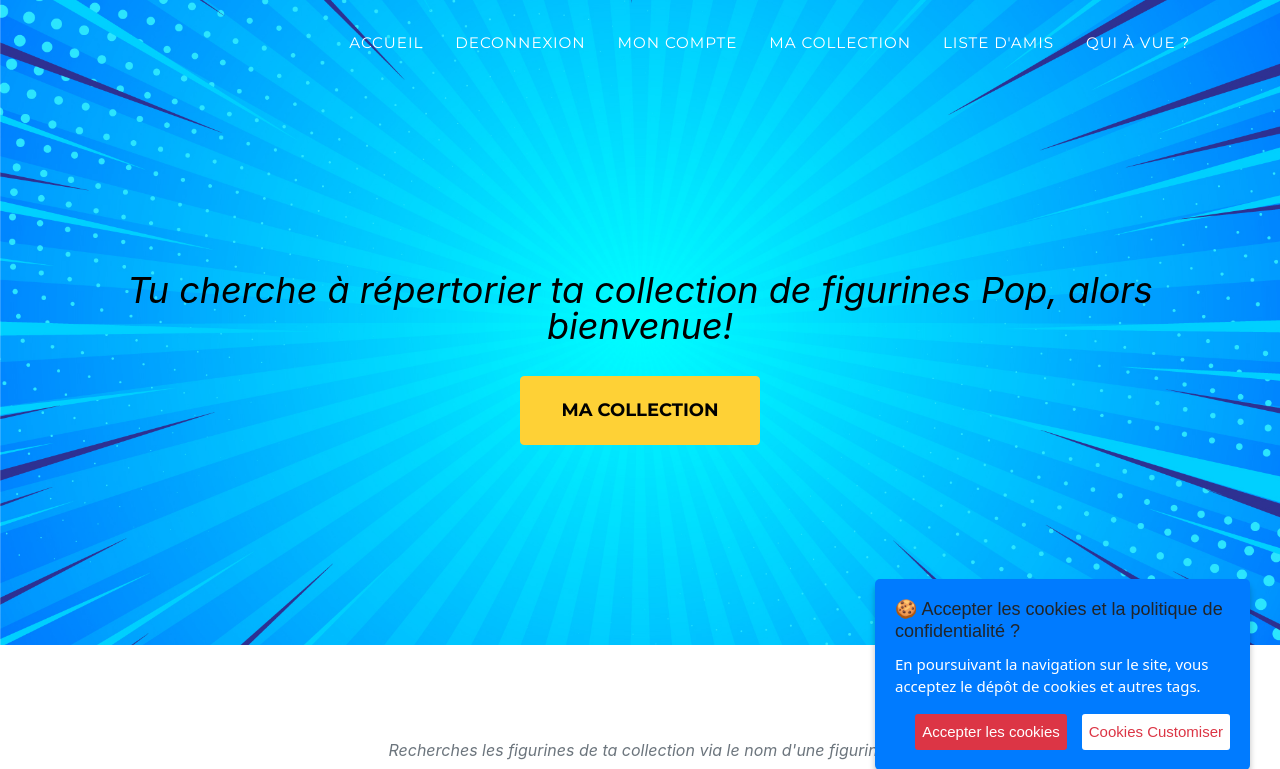
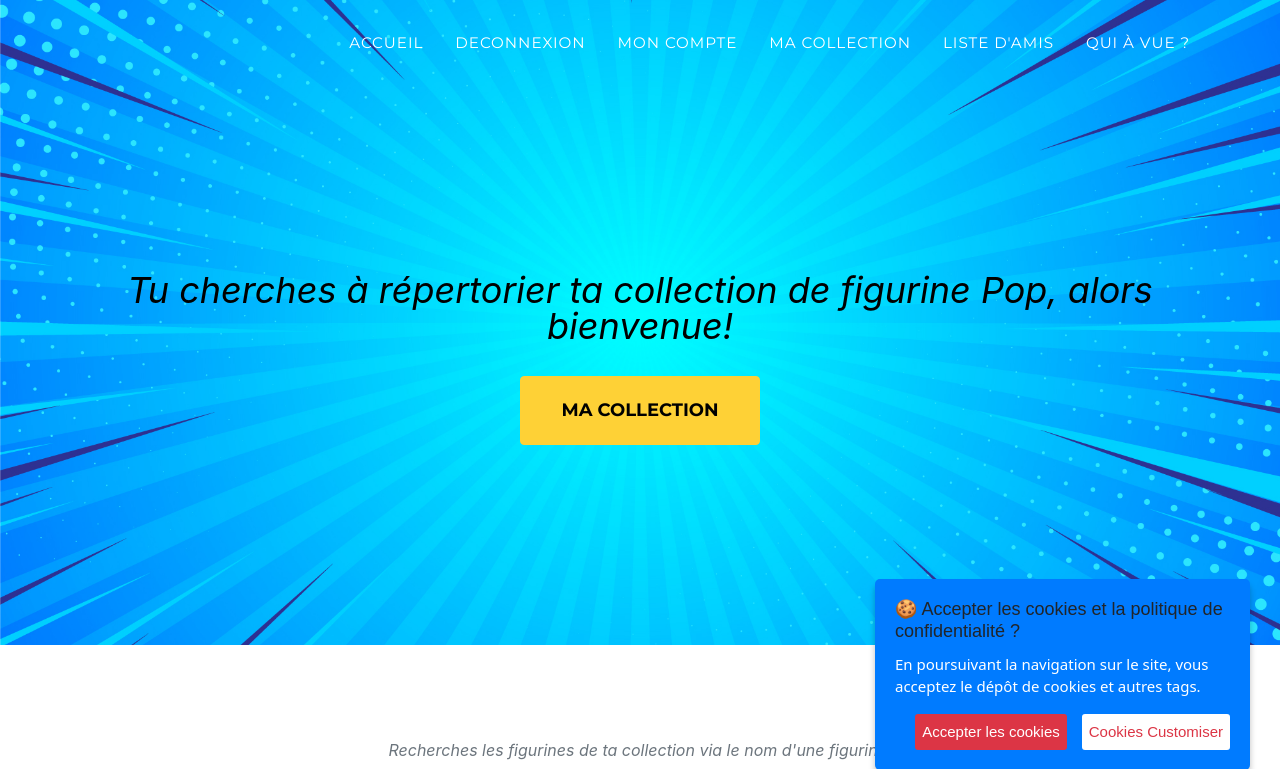
Before and after one commit to IndianaS/OC_Project_13, a Django app: page /figurines/collection/ in a window 1280 px wide. Shown: the top 769 px of the page. Run offline with Django 3.2, Linux system fonts and the light colour scheme; the visitor is signed in with stand-in values (Sample User, id 1); some libraries are stand-ins or nearby versions; some web fonts are replaced.

Commit message:
modification base.html

```diff
--- a/templates/base.html
+++ b/templates/base.html
@@ -61,7 +61,7 @@
   {% block header %}
   <header class="masthead">
     <div class="container">
-      <div class="masthead-subheading textcolorcustom">Tu cherche à répertorier ta collection de figurines Pop, alors
+      <div class="masthead-subheading textcolorcustom">Tu cherches à répertorier ta collection de figurine Pop, alors
         bienvenue!</div>
       {% if user.is_authenticated %}
       <a class="btn btn-primary btn-xl text-uppercase js-scroll-trigger textcolorcustom"
```
